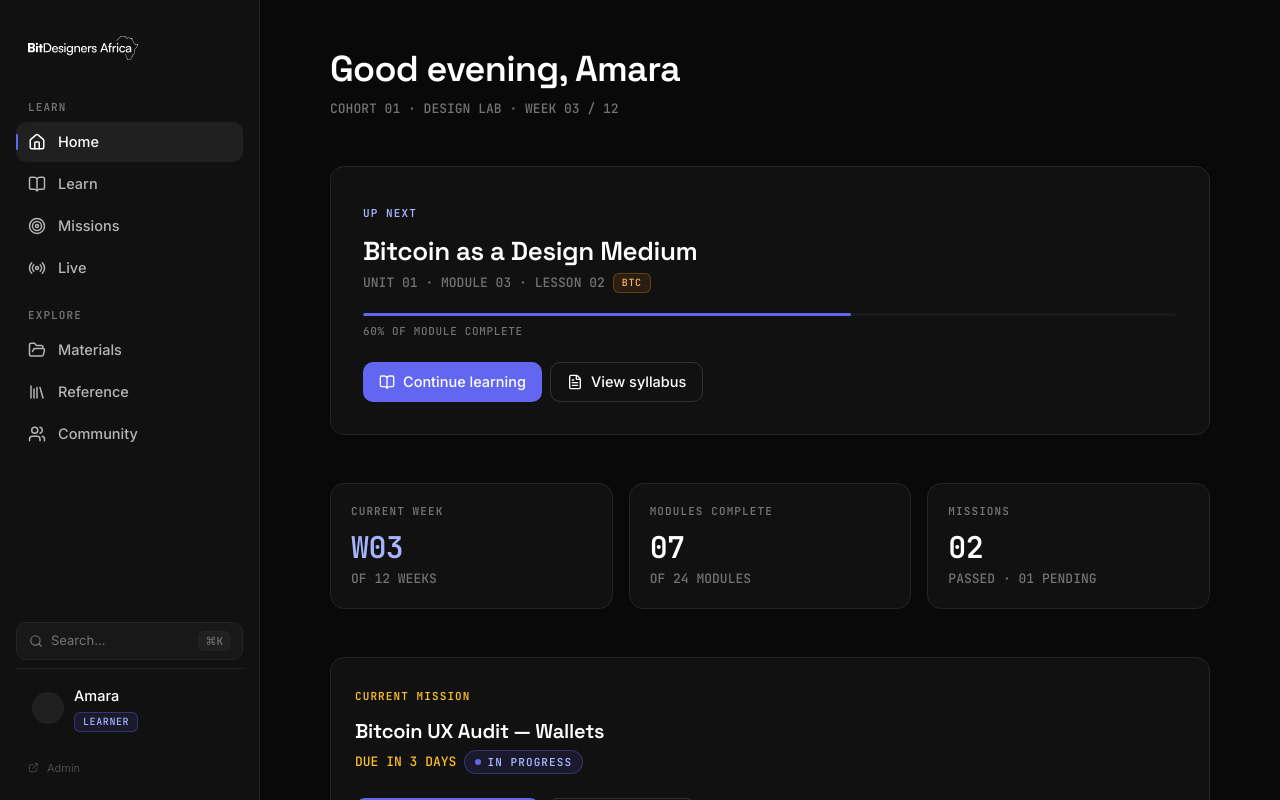
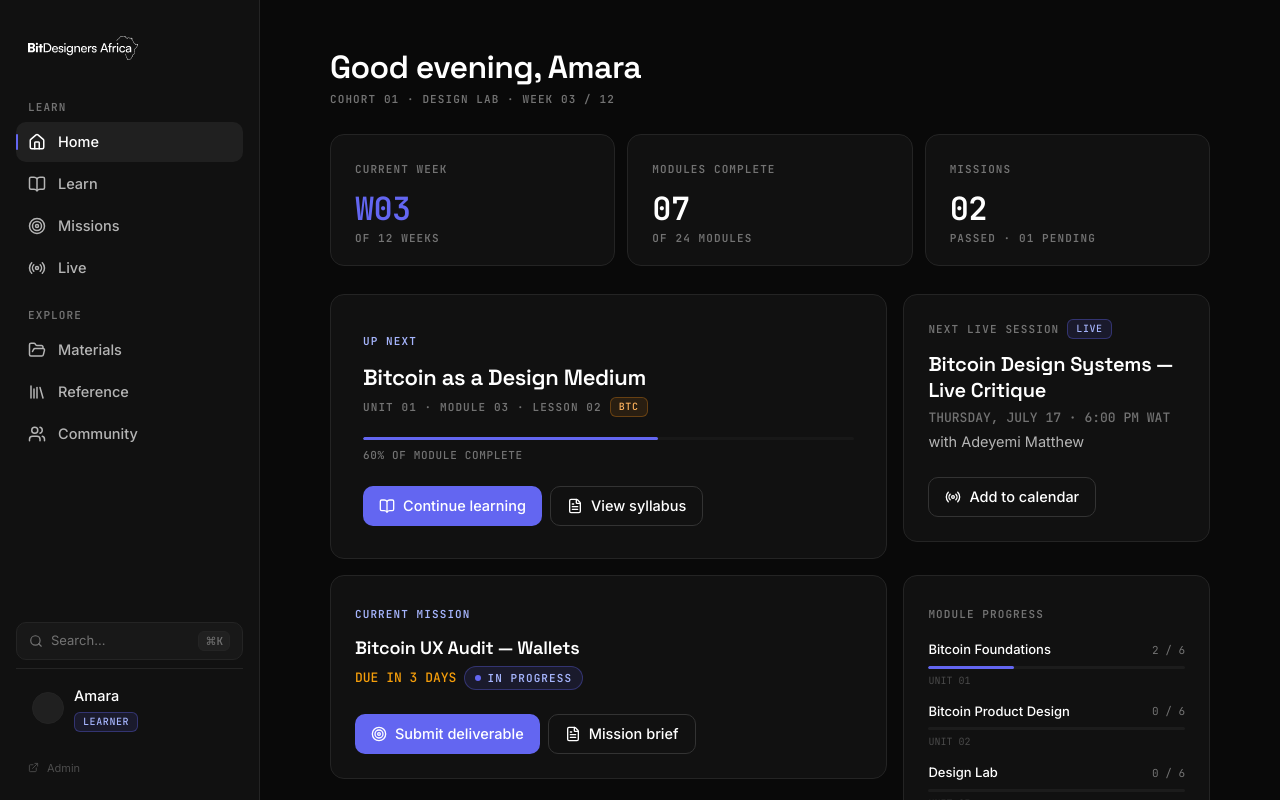
Before and after one commit to matt-marly/bit-designers-lms, a Next.js app: page /home in a window 1280 px wide. Shown: the top 800 px of the page. Built offline with nearby package versions, Linux system fonts and the light colour scheme.

Commit message:
fix(home): refactor to two-column grid dashboard with module progress card
Co-Authored-By: Claude Opus 4.6 <noreply@anthropic.com>

```diff
--- a/app/(dashboard)/home/page.tsx
+++ b/app/(dashboard)/home/page.tsx
@@ -2,7 +2,9 @@
 
 import { useState, useEffect } from "react";
 import { motion } from "framer-motion";
-import { BookOpen, Clock, Target, Radio, Megaphone, FileText } from "lucide-react";
+import Link from "next/link";
+import { BookOpen, Target, Radio, Megaphone, FileText } from "lucide-react";
+import { mockUnits } from "@/lib/mock-learn-data";
 
 // ---------------------------------------------------------------------------
 // Mock data — replaced with Supabase queries later
@@ -307,24 +309,18 @@ export default function HomePage() {
       initial={{ opacity: 0, y: 12 }}
       animate={{ opacity: 1, y: 0 }}
       transition={spring}
-      style={{
-        maxWidth: 880,
-        margin: "0 auto",
-        display: "flex",
-        flexDirection: "column",
-        gap: 48,
-      }}
+      style={{ maxWidth: 880, margin: "0 auto" }}
     >
-      {/* ── SECTION 1: Page Header (§4.9) ── */}
-      <header>
+      {/* ── ZONE 1: Page Header ── */}
+      <header style={{ marginBottom: 28 }}>
         <h1
           style={{
             fontFamily: font.display,
-            fontSize: 36,
-            lineHeight: "42px",
-            fontWeight: 600,
+            fontSize: 32,
+            lineHeight: "38px",
+            fontWeight: 700,
             letterSpacing: "-0.02em",
-            color: "var(--color-text-primary)",
+            color: "#FFFFFF",
             margin: 0,
           }}
         >
@@ -333,29 +329,115 @@ export default function HomePage() {
         <p
           style={{
             fontFamily: font.mono,
-            fontSize: 13,
-            lineHeight: "18px",
-            fontWeight: 500,
-            letterSpacing: "0",
+            fontSize: 11,
+            lineHeight: "14px",
+            fontWeight: 600,
+            letterSpacing: "0.10em",
             textTransform: "uppercase",
-            color: "var(--color-text-tertiary)",
-            marginTop: 10,
+            color: "#737373",
+            marginTop: 6,
           }}
         >
           Cohort 01 · {cohort.track} · Week {pad2(cohort.currentWeek)} / {cohort.totalWeeks}
         </p>
       </header>
 
-      {/* ── SECTION 2: Next Step Card (§4.1 featured card, §4.4) ── */}
-      <motion.section {...sectionAnim(0)}>
+      {/* ── ZONE 2: Stat Row ── */}
+      <section
+        style={{
+          display: "grid",
+          gridTemplateColumns: "repeat(3, 1fr)",
+          gap: 12,
+          marginBottom: 28,
+        }}
+        className="max-sm:!grid-cols-1"
+      >
+        {[
+          {
+            label: "CURRENT WEEK",
+            value: `W${pad2(cohort.currentWeek)}`,
+            sub: `OF ${cohort.totalWeeks} WEEKS`,
+            valueColor: "#6366F1",
+          },
+          {
+            label: "MODULES COMPLETE",
+            value: pad2(stats.modulesComplete),
+            sub: `OF ${stats.modulesTotal} MODULES`,
+            valueColor: "#FFFFFF",
+          },
+          {
+            label: "MISSIONS",
+            value: pad2(stats.missionsPassed),
+            sub: `PASSED · ${pad2(stats.missionsPending)} PENDING`,
+            valueColor: "#FFFFFF",
+          },
+        ].map((stat, i) => (
+          <motion.div
+            key={stat.label}
+            initial={{ opacity: 0, y: 8 }}
+            animate={{ opacity: 1, y: 0 }}
+            transition={{ ...spring, delay: 0.06 + i * 0.06 }}
+            style={{
+              backgroundColor: "#111111",
+              border: "1px solid #242424",
+              borderRadius: 14,
+              padding: "20px 24px",
+            }}
+          >
+            <SectionLabel>{stat.label}</SectionLabel>
+            <p
+              style={{
+                fontFamily: font.mono,
+                fontSize: 32,
+                lineHeight: "36px",
+                fontWeight: 600,
+                letterSpacing: "-0.02em",
+                color: stat.valueColor,
+                margin: 0,
+                marginTop: 12,
+                fontVariantNumeric: "tabular-nums",
+              }}
+            >
+              {stat.value}
+            </p>
+            <p
+              style={{
+                fontFamily: font.mono,
+                fontSize: 11,
+                lineHeight: "14px",
+                fontWeight: 600,
+                letterSpacing: "0.10em",
+                color: "#737373",
+                textTransform: "uppercase",
+                margin: 0,
+                marginTop: 4,
+                fontVariantNumeric: "tabular-nums",
+              }}
+            >
+              {stat.sub}
+            </p>
+          </motion.div>
+        ))}
+      </section>
+
+      {/* ── ZONE 3: Two-Column Grid ── */}
+      <div
+        className="grid grid-cols-1 md:grid-cols-[1fr_0.55fr]"
+        style={{ gap: 16, marginBottom: 28, alignItems: "start" }}
+      >
+        {/* Card A — Up Next (left col, row 1) */}
+        <motion.div
+          className="order-1 md:col-start-1 md:row-start-1"
+          {...sectionAnim(0)}
+        >
           <div style={{ ...cardStyle, padding: 32 }}>
-          <SectionLabel color="var(--color-indigo-text)">Up Next</SectionLabel>
+            <SectionLabel color="#A5B4FC">Up Next</SectionLabel>
 
             <h2
               style={{
                 fontFamily: font.display,
-              fontSize: 26,
-              lineHeight: "32px",
+                fontSize: 22,
+                lineHeight: "28px",
                 fontWeight: 600,
                 letterSpacing: "-0.015em",
                 color: "var(--color-text-primary)",
@@ -366,15 +448,15 @@ export default function HomePage() {
               {nextModule.label}
             </h2>
 
-          {/* Metadata row + BTC badge */}
             <div style={{ marginTop: 6, display: "flex", alignItems: "center", gap: 8 }}>
               <span
                 style={{
                   fontFamily: font.mono,
-                fontSize: 13,
-                lineHeight: "18px",
-                fontWeight: 500,
-                color: "var(--color-text-tertiary)",
+                  fontSize: 11,
+                  lineHeight: "14px",
+                  fontWeight: 600,
+                  letterSpacing: "0.10em",
+                  color: "#737373",
                   textTransform: "uppercase",
                 }}
               >
@@ -383,13 +465,12 @@ export default function HomePage() {
               <Badge variant="btc">BTC</Badge>
             </div>
 
-          {/* Progress bar */}
             <div
               style={{
                 marginTop: 20,
                 height: 3,
                 width: "100%",
-              borderRadius: "var(--radius-full)",
+                borderRadius: 999,
                 backgroundColor: "var(--color-bg-surface-2)",
                 overflow: "hidden",
               }}
@@ -399,13 +480,12 @@ export default function HomePage() {
                   width: `${progress}%`,
                   transition: "width 600ms cubic-bezier(0.4, 0, 0.2, 1)",
                   height: 3,
-                backgroundColor: "var(--color-indigo)",
-                borderRadius: "var(--radius-full)",
+                  backgroundColor: "#6366F1",
+                  borderRadius: 999,
                 }}
               />
             </div>
 
-          {/* Progress text */}
             <p
               style={{
                 fontFamily: font.mono,
@@ -421,103 +501,26 @@ export default function HomePage() {
               {nextModule.progressPercent}% of module complete
             </p>
 
-          {/* Action row */}
             <div style={{ marginTop: 24, display: "flex", alignItems: "center", gap: 8 }}>
               <PrimaryButton icon={BookOpen}>Continue learning</PrimaryButton>
               <OutlineButton icon={FileText}>View syllabus</OutlineButton>
             </div>
           </div>
-      </motion.section>
+        </motion.div>
 
-      {/* ── SECTION 3: Stats Row (§6.5) ── */}
-      <section
-        style={{
-          display: "grid",
-          gridTemplateColumns: "repeat(3, 1fr)",
-          gap: 16,
-          alignItems: "stretch",
-        }}
-        className="max-sm:!grid-cols-1"
+        {/* Card B — Current Mission (left col, row 2) */}
+        <motion.div
+          className="order-3 md:order-none md:col-start-1 md:row-start-2"
+          {...sectionAnim(0.12)}
         >
-        {[
-          {
-            label: "CURRENT WEEK",
-            value: `W${pad2(cohort.currentWeek)}`,
-            sub: `OF ${cohort.totalWeeks} WEEKS`,
-            valueColor: "var(--color-indigo-text)",
-          },
-          {
-            label: "MODULES COMPLETE",
-            value: pad2(stats.modulesComplete),
-            sub: `OF ${stats.modulesTotal} MODULES`,
-            valueColor: "var(--color-text-primary)",
-          },
-          {
-            label: "MISSIONS",
-            value: pad2(stats.missionsPassed),
-            sub: `PASSED · ${pad2(stats.missionsPending)} PENDING`,
-            valueColor: "var(--color-text-primary)",
-          },
-        ].map((stat, i) => (
-          <motion.div
-            key={stat.label}
-            initial={{ opacity: 0, y: 8 }}
-            animate={{ opacity: 1, y: 0 }}
-            transition={{ ...spring, delay: 0.06 + i * 0.06 }}
-            style={{
-              ...cardStyle,
-              padding: 20,
-              display: "flex",
-              flexDirection: "column",
-              justifyContent: "space-between",
-              height: "100%",
-            }}
-          >
-            <SectionLabel>{stat.label}</SectionLabel>
-            <p
-              style={{
-                fontFamily: font.mono,
-                fontSize: 30,
-                lineHeight: "34px",
-                fontWeight: 600,
-                letterSpacing: "-0.02em",
-                color: stat.valueColor,
-                margin: 0,
-                marginTop: 12,
-                fontVariantNumeric: "tabular-nums",
-              }}
-            >
-              {stat.value}
-            </p>
-            <p
-              style={{
-                fontFamily: font.mono,
-                fontSize: 13,
-                lineHeight: "18px",
-                fontWeight: 500,
-                color: "var(--color-text-tertiary)",
-                textTransform: "uppercase",
-                margin: 0,
-                marginTop: 6,
-                fontVariantNumeric: "tabular-nums",
-              }}
-            >
-              {stat.sub}
-            </p>
-          </motion.div>
-        ))}
-      </section>
-
-      {/* ── SECTION 4: Current Mission ── */}
-      <motion.section {...sectionAnim(0.12)}>
           <div style={cardStyle}>
-          <SectionLabel color="var(--color-warning-text)">Current Mission</SectionLabel>
+            <SectionLabel color="#A5B4FC">Current Mission</SectionLabel>
 
             <h2
               style={{
                 fontFamily: font.display,
-              fontSize: 20,
-              lineHeight: "26px",
+                fontSize: 18,
+                lineHeight: "24px",
                 fontWeight: 600,
                 letterSpacing: "-0.01em",
                 color: "var(--color-text-primary)",
@@ -528,7 +531,6 @@ export default function HomePage() {
               {currentMission.title}
             </h2>
 
-          {/* Deadline + StatusPill — same row, 8px gap */}
             <div style={{ marginTop: 6, display: "flex", alignItems: "center", gap: 8 }}>
               <span
                 style={{
@@ -536,7 +538,7 @@ export default function HomePage() {
                   fontSize: 13,
                   lineHeight: "18px",
                   fontWeight: 500,
-                color: "var(--color-warning-text)",
+                  color: "#F59E0B",
                   textTransform: "uppercase",
                   fontVariantNumeric: "tabular-nums",
                 }}
@@ -546,16 +548,18 @@ export default function HomePage() {
               <StatusPill label={currentMission.status} variant="indigo" />
             </div>
 
-          {/* Action row */}
             <div style={{ marginTop: 24, display: "flex", alignItems: "center", gap: 8 }}>
               <PrimaryButton icon={Target}>Submit deliverable</PrimaryButton>
               <OutlineButton icon={FileText}>Mission brief</OutlineButton>
             </div>
           </div>
-      </motion.section>
+        </motion.div>
 
-      {/* ── SECTION 5: Next Live Workshop ── */}
-      <motion.section {...sectionAnim(0.18)}>
+        {/* Card C — Next Live Session (right col, row 1) */}
+        <motion.div
+          className="order-2 md:order-none md:col-start-2 md:row-start-1"
+          {...sectionAnim(0.06)}
+        >
           <div style={cardStyle}>
             <div style={{ display: "flex", alignItems: "center", gap: 8 }}>
               <SectionLabel>Next Live Session</SectionLabel>
@@ -625,9 +629,116 @@ export default function HomePage() {
               </p>
             )}
           </div>
-      </motion.section>
+        </motion.div>
 
-      {/* ── SECTION 6: Announcements ── */}
+        {/* Card D — Module Progress (right col, row 2) */}
+        <motion.div
+          className="order-4 md:order-none md:col-start-2 md:row-start-2"
+          {...sectionAnim(0.18)}
+        >
+          <div
+            style={{
+              backgroundColor: "#111111",
+              border: "1px solid #242424",
+              borderRadius: 14,
+              padding: 24,
+            }}
+          >
+            <SectionLabel>Module Progress</SectionLabel>
+
+            <div style={{ marginTop: 16 }}>
+              {mockUnits.map((unit) => {
+                const complete = unit.modules.filter((m) => m.status === "passed").length;
+                const total = unit.modules.length;
+                const pct = total > 0 ? (complete / total) * 100 : 0;
+
+                return (
+                  <div key={unit.id} style={{ marginBottom: 14 }}>
+                    <div style={{ display: "flex", justifyContent: "space-between", alignItems: "center" }}>
+                      <span
+                        style={{
+                          fontFamily: font.body,
+                          fontSize: 13,
+                          fontWeight: 500,
+                          color: "#FFFFFF",
+                        }}
+                      >
+                        {unit.title}
+                      </span>
+                      <span
+                        style={{
+                          fontFamily: font.mono,
+                          fontSize: 11,
+                          color: "#737373",
+                          fontVariantNumeric: "tabular-nums",
+                        }}
+                      >
+                        {complete} / {total}
+                      </span>
+                    </div>
+
+                    <div
+                      style={{
+                        marginTop: 6,
+                        height: 3,
+                        backgroundColor: "#1C1C1C",
+                        borderRadius: 999,
+                        overflow: "hidden",
+                      }}
+                    >
+                      <div
+                        style={{
+                          width: `${pct}%`,
+                          height: 3,
+                          backgroundColor: "#6366F1",
+                          borderRadius: 999,
+                          transition: "width 600ms cubic-bezier(0.4, 0, 0.2, 1)",
+                        }}
+                      />
+                    </div>
+
+                    <span
+                      style={{
+                        fontFamily: font.mono,
+                        fontSize: 10,
+                        color: "#4A4A4A",
+                        textTransform: "uppercase",
+                        marginTop: 4,
+                        display: "block",
+                      }}
+                    >
+                      Unit {unit.number}
+                    </span>
+                  </div>
+                );
+              })}
+            </div>
+
+            <div
+              style={{
+                marginTop: 16,
+                borderTop: "1px solid #242424",
+                paddingTop: 16,
+              }}
+            >
+              <Link
+                href="/learn"
+                style={{
+                  fontFamily: font.body,
+                  fontSize: 13,
+                  color: "#6366F1",
+                  textDecoration: "none",
+                  cursor: "pointer",
+                }}
+              >
+                View all modules →
+              </Link>
+            </div>
+          </div>
+        </motion.div>
+      </div>
+
+      {/* ── ZONE 4: Announcements ── */}
       <motion.section {...sectionAnim(0.24)}>
         <SectionLabel>Announcements</SectionLabel>
 
```
Lines whose indentation alone changed are shown as unchanged.
